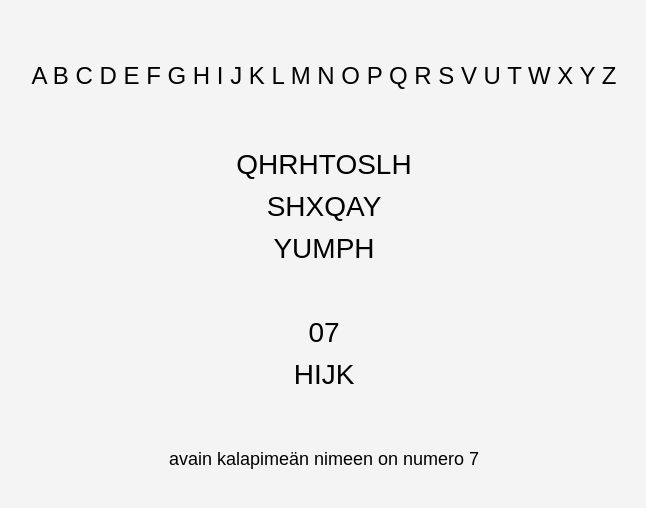
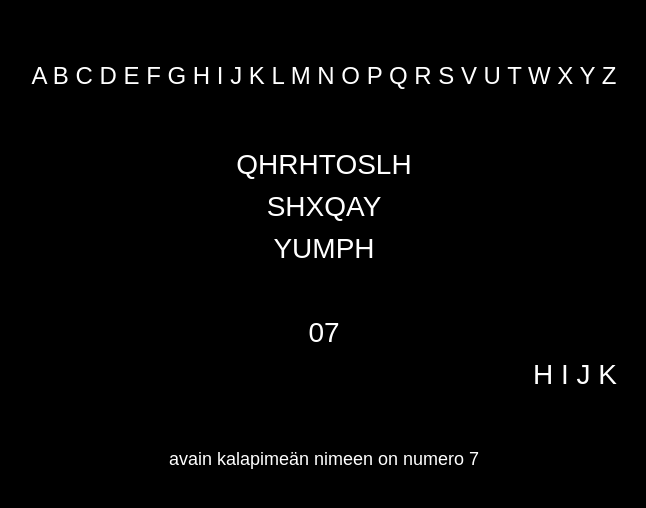
Before and after one commit to kalapimea/kalapimea-07shxqay, a plain HTML site: page index.html in a window 1280 px wide. Shown: the whole page, without its empty margins (316-962 px from the left). Drawn offline with Linux system fonts and the light colour scheme.

Commit message:
Update index.html

```diff
--- a/index.html
+++ b/index.html
@@ -10,7 +10,8 @@
             text-align: center;
             line-height: 1.5;
             padding: 50px;
-            background-color: #f4f4f4;
+            background-color: black; /* Set background color to black */
+            color: white; /* Set text color to white */
         }
         .alphabet {
             font-size: 24px;
@@ -19,6 +20,10 @@
         .text-section {
             font-size: 28px;
             margin-bottom: 30px;
+        }
+        .text-section .aligned-text {
+            display: block;
+            margin-left: calc(50% - 80px); /* Center-align "H I J K" under "A B C D" */
         }
         .small-text {
             font-size: 18px;
@@ -36,7 +41,7 @@
         SHXQAY<br>
         YUMPH<br><br>
         07<br>
-        HIJK
+        <span class="aligned-text">H I J K</span>
     </div>
 
     <div class="small-text">
```
